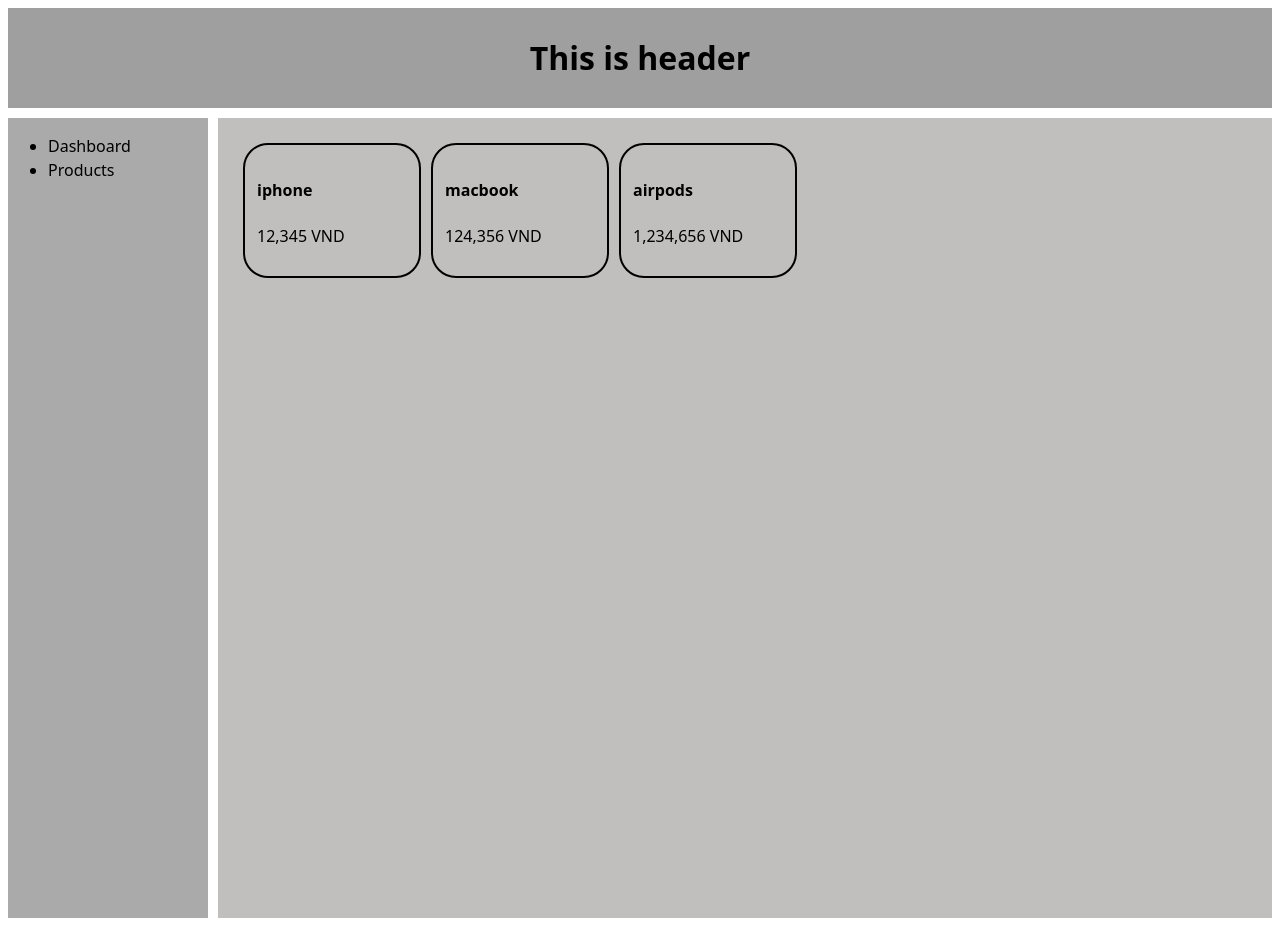
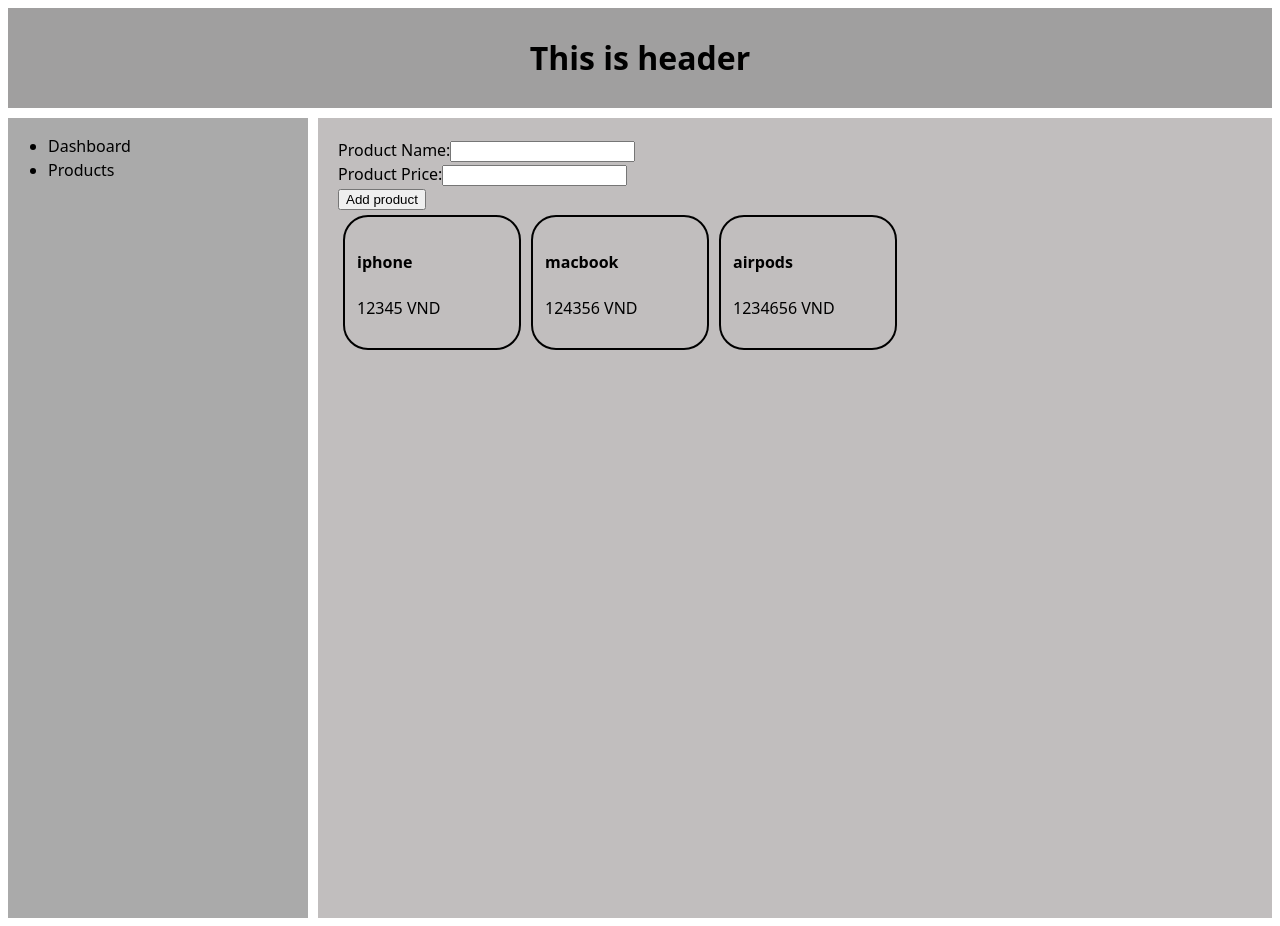
Before and after one commit to gianghuong13/mini-cms-project, a React (Vite) app in the folder frontend/: page / in a window 1280 px wide. Built offline with nearby package versions, Linux system fonts and the light colour scheme.

Commit message:
Buổi 3: State, Props, Component

```diff
--- a/frontend/src/App.css
+++ b/frontend/src/App.css
@@ -1,6 +1,5 @@
 #root {
-  max-width: 1280px;
-  margin: 0 auto;
+  margin: 0;
 }
 
 header {
@@ -12,7 +11,7 @@ header {
 }
 
 .sidebar {
-    width: 200px;
+    width: 300px;
     margin-right: 10px;
     background-color: rgba(122, 121, 121, 0.636);
 }
--- a/frontend/src/App.jsx
+++ b/frontend/src/App.jsx
@@ -1,8 +1,16 @@
 import { useState, useEffect } from 'react'
 import './App.css'
 import ProductList from './components/ProductList'
+import ProductForm from './components/ProductForm'
 
 function App() {
+    const [products, setProducts] = useState([{name: "iphone", price: 12345},
+        {name: "macbook", price: 124356},
+        {name: "airpods", price: 1234656}])
+
+    const handleAddProduct = (newProduct) => {
+      setProducts([...products, newProduct]);
+    };
 
   return (
     <>
@@ -17,7 +25,8 @@ function App() {
           </ul>
         </aside>
         <main className='content'>
-          <ProductList />
+          <ProductForm onAdd={handleAddProduct}/>
+          <ProductList products={products} />
         </main>
       </div>
     </>
--- /dev/null
+++ b/frontend/src/components/ProductForm.jsx
@@ -0,0 +1,45 @@
+import { useState } from "react"
+
+const ProductForm = ({ onAdd }) => {
+    const [productName, setProductName] = useState('');
+    const [productPrice, setProductPrice] = useState('');
+
+    const handleSubmit = (e) => {
+        e.preventDefault();
+
+        if (!productName || !productPrice) return;
+        onAdd({ name:productName, price: parseInt(productPrice)})
+        setProductName('')
+        setProductPrice('')
+    };
+
+  return (
+    <>
+        <div>
+            <form onSubmit={handleSubmit}>
+                <div>
+                    <label htmlFor="name">Product Name:
+                        <input
+                            type="text"
+                            id="name"
+                            value={productName}
+                            onChange={e => setProductName(e.target.value)}/>
+                    </label>
+                </div>
+                <div>
+                    <label htmlFor="price">Product Price:
+                        <input
+                            type="number"
+                            id="price"
+                            value={productPrice}
+                            onChange={e => setProductPrice(e.target.value)}/>
+                    </label>
+                </div>
+                <button type="submit">Add product</button>
+            </form>
+        </div>
+    </>
+  )
+}
+
+export default ProductForm
--- a/frontend/src/components/ProductList.jsx
+++ b/frontend/src/components/ProductList.jsx
@@ -1,18 +1,12 @@
 
 
-const ProductList = () => {
-    const products = [
-        {name: "iphone", price: 12345},
-        {name: "macbook", price: 124356},
-        {name: "airpods", price: 1234656}
-    ];
-
+const ProductList = ({ products }) => {
     return (
         <div style={{display: 'flex'}}>
-            {products.map( (p, idx) => (
+            {products.map((p, idx) => (
                 <div key={idx} style={{border: '2px solid', margin: '5px', padding: '12px', borderRadius: '25px', width: '150px'}}>
                     <h4>{p.name}</h4>
-                    <p>{p.price.toLocaleString()} VND</p>
+                    <p>{p.price} VND</p>
                 </div>
             ))}
         </div>
```
